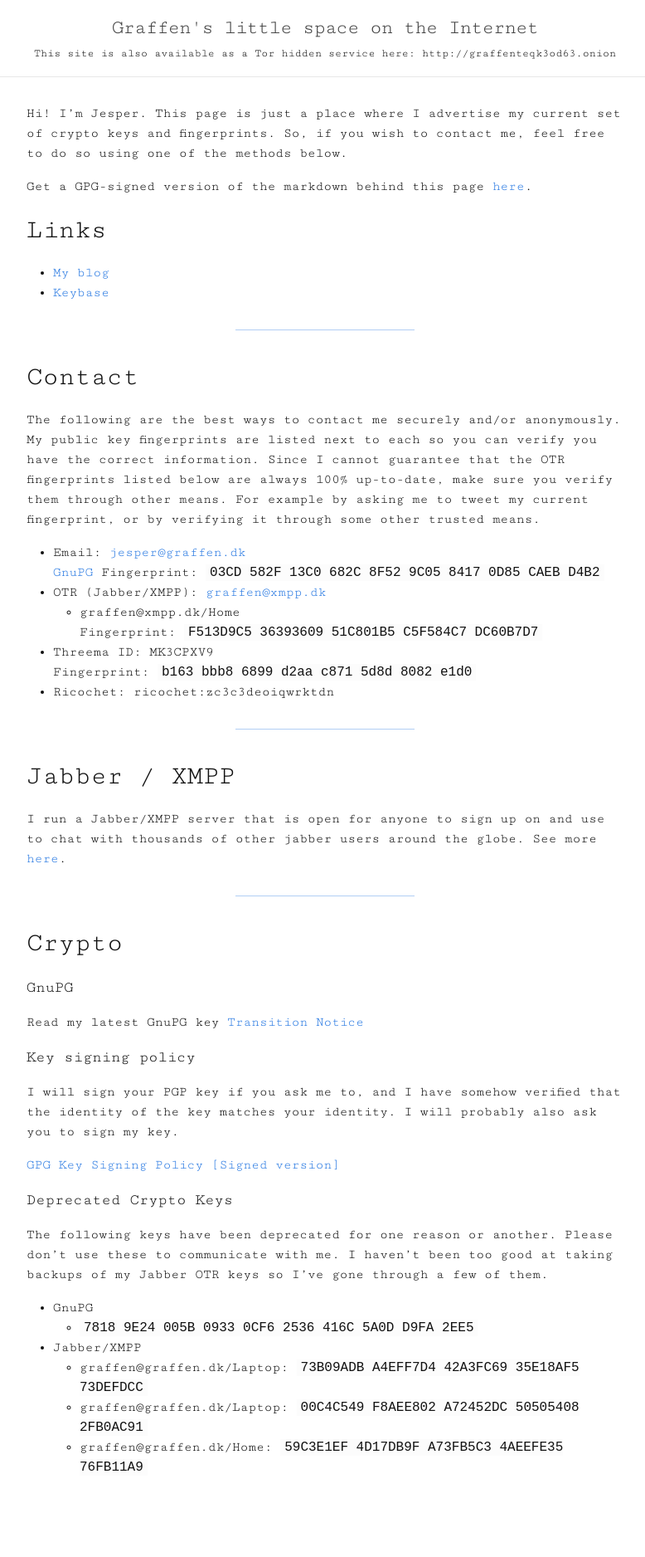
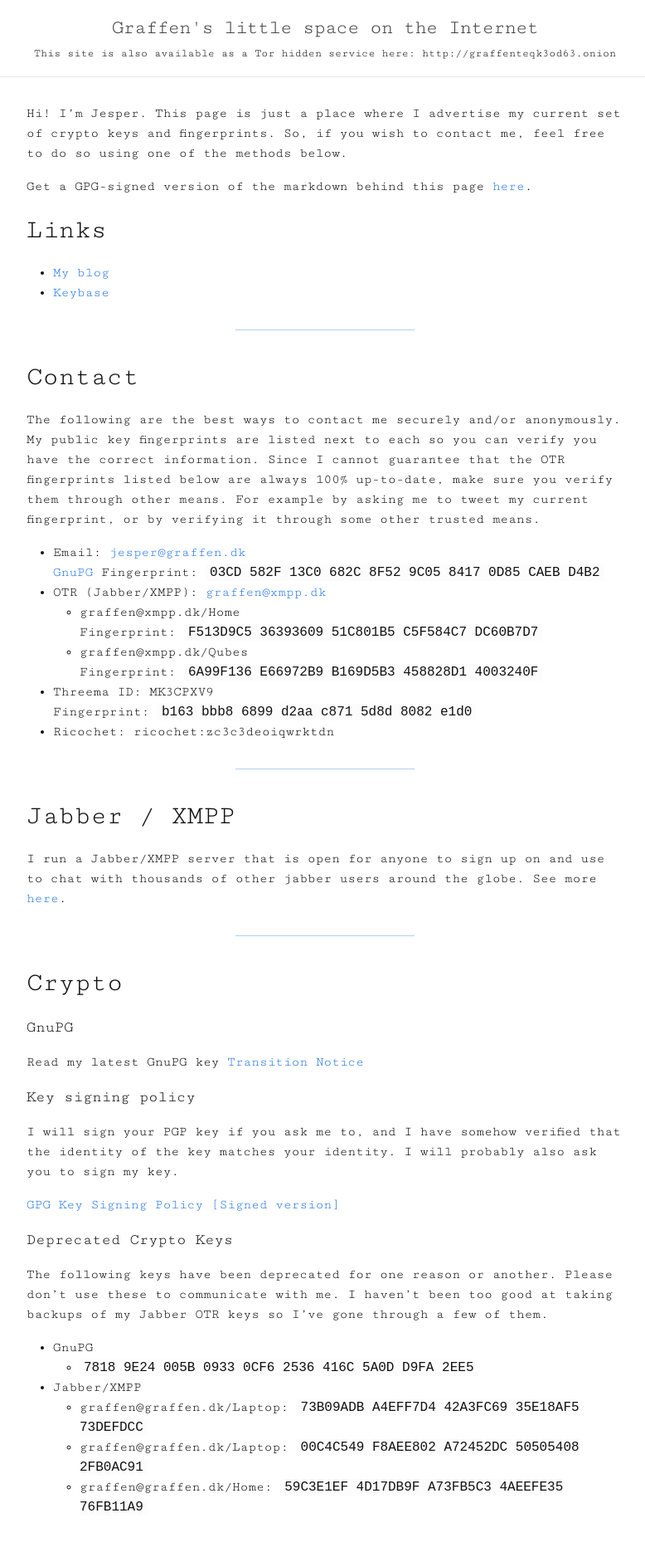
Before and after one commit to graffen/graffen.github.io, a Jekyll site: the page built from index.md, in a window 1280 px wide. Shown: the whole page at 83% size, without its empty margins (248-1026 px from the left). Built offline with Jekyll 4.4.1, drawn with Linux system fonts in a browser that asks for light colours; before the commit the page ends 1828 px from its top, so only the background shows below that.

Commit message:
Add Qubes xmpp fingerprint

```diff
--- a/index.md
+++ b/index.md
@@ -24,6 +24,8 @@ my current fingerprint, or by verifying it through some other trusted means.
 * OTR (Jabber/XMPP): [graffen@xmpp.dk](xmpp:graffen@xmpp.dk)
   * graffen@xmpp.dk/Home
     Fingerprint: `F513D9C5 36393609 51C801B5 C5F584C7 DC60B7D7`
+  * graffen@xmpp.dk/Qubes
+    Fingerprint: `6A99F136 E66972B9 B169D5B3 458828D1 4003240F`
 * Threema ID: MK3CPXV9
   Fingerprint: `b163 bbb8 6899 d2aa c871 5d8d 8082 e1d0`
 * Ricochet: ricochet:zc3c3deoiqwrktdn
```
Also changed, not shown: 1 other file.
